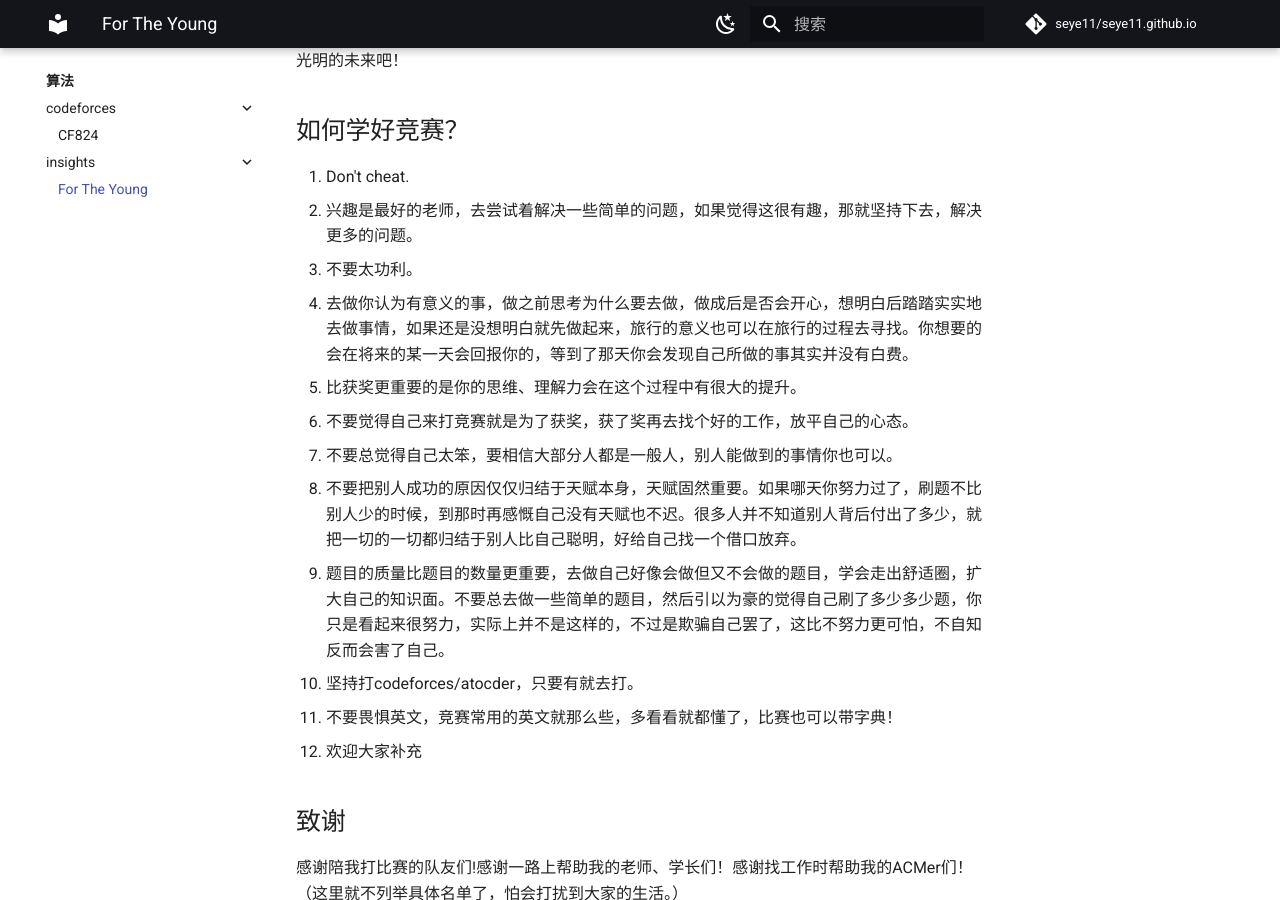
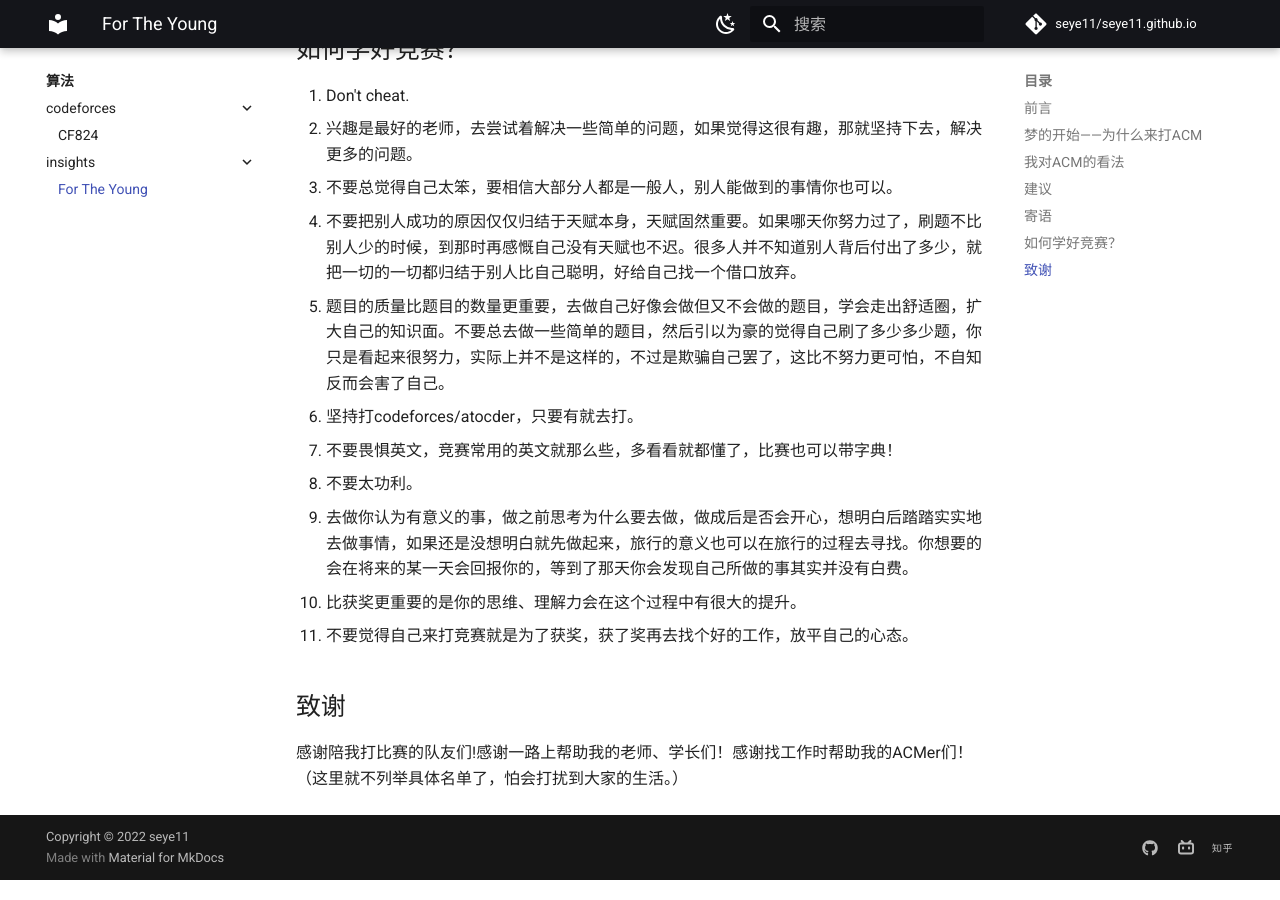
Before and after one commit to seye11/seye11.github.io, an MkDocs documentation site: the page built from docs/algorithm/insights/for_the_young.md, in a window 1280 px wide and 900 px high, scrolled down 2065 px. Built offline with MkDocs 1.6.1 and Material for MkDocs 9.7.7, drawn with Linux system fonts in a browser that asks for light colours; comment, search, counter and statistics services are not loaded; some of the changed text lies outside the part shown.

Commit message:
update insights

```diff
--- a/docs/algorithm/insights/for_the_young.md
+++ b/docs/algorithm/insights/for_the_young.md
@@ -1,4 +1,3 @@
-#! https://zhuanlan.zhihu.com/p/622811596
 # ACM竞赛感悟
 ## 前言
 笔者的水平不高，简单的概括就是双非二本零基础ICPC银，在字节打过杂。写这篇文章的目的是为了我校的学弟学妹们能够少走一些弯路，这篇文章仅代表了个人的一些看法，希望后人能够从中有所收获。
@@ -33,15 +32,14 @@ ACM竞赛确实是非常有挑战的事情，我始终觉得去做一些困难
 ## 如何学好竞赛？
 1. Don't cheat.
 1. 兴趣是最好的老师，去尝试着解决一些简单的问题，如果觉得这很有趣，那就坚持下去，解决更多的问题。
-1. 不要太功利。
-   - 去做你认为有意义的事，做之前思考为什么要去做，做成后是否会开心，想明白后踏踏实实地去做事情，如果还是没想明白就先做起来，旅行的意义也可以在旅行的过程去寻找。你想要的会在将来的某一天会回报你的，等到了那天你会发现自己所做的事其实并没有白费。
-   - 比获奖更重要的是你的思维、理解力会在这个过程中有很大的提升。
-   - 不要觉得自己来打竞赛就是为了获奖，获了奖再去找个好的工作，放平自己的心态。
 1. 不要总觉得自己太笨，要相信大部分人都是一般人，别人能做到的事情你也可以。
 1. 不要把别人成功的原因仅仅归结于天赋本身，天赋固然重要。如果哪天你努力过了，刷题不比别人少的时候，到那时再感慨自己没有天赋也不迟。很多人并不知道别人背后付出了多少，就把一切的一切都归结于别人比自己聪明，好给自己找一个借口放弃。
 1. 题目的质量比题目的数量更重要，去做自己好像会做但又不会做的题目，学会走出舒适圈，扩大自己的知识面。不要总去做一些简单的题目，然后引以为豪的觉得自己刷了多少多少题，你只是看起来很努力，实际上并不是这样的，不过是欺骗自己罢了，这比不努力更可怕，不自知反而会害了自己。
 1. 坚持打codeforces/atocder，只要有就去打。
 1. 不要畏惧英文，竞赛常用的英文就那么些，多看看就都懂了，比赛也可以带字典！
-1. 欢迎大家补充
+1. 不要太功利。
+   - 去做你认为有意义的事，做之前思考为什么要去做，做成后是否会开心，想明白后踏踏实实地去做事情，如果还是没想明白就先做起来，旅行的意义也可以在旅行的过程去寻找。你想要的会在将来的某一天会回报你的，等到了那天你会发现自己所做的事其实并没有白费。
+   - 比获奖更重要的是你的思维、理解力会在这个过程中有很大的提升。
+   - 不要觉得自己来打竞赛就是为了获奖，获了奖再去找个好的工作，放平自己的心态。
 ## 致谢
 感谢陪我打比赛的队友们!感谢一路上帮助我的老师、学长们！感谢找工作时帮助我的ACMer们！（这里就不列举具体名单了，怕会打扰到大家的生活。）
```
